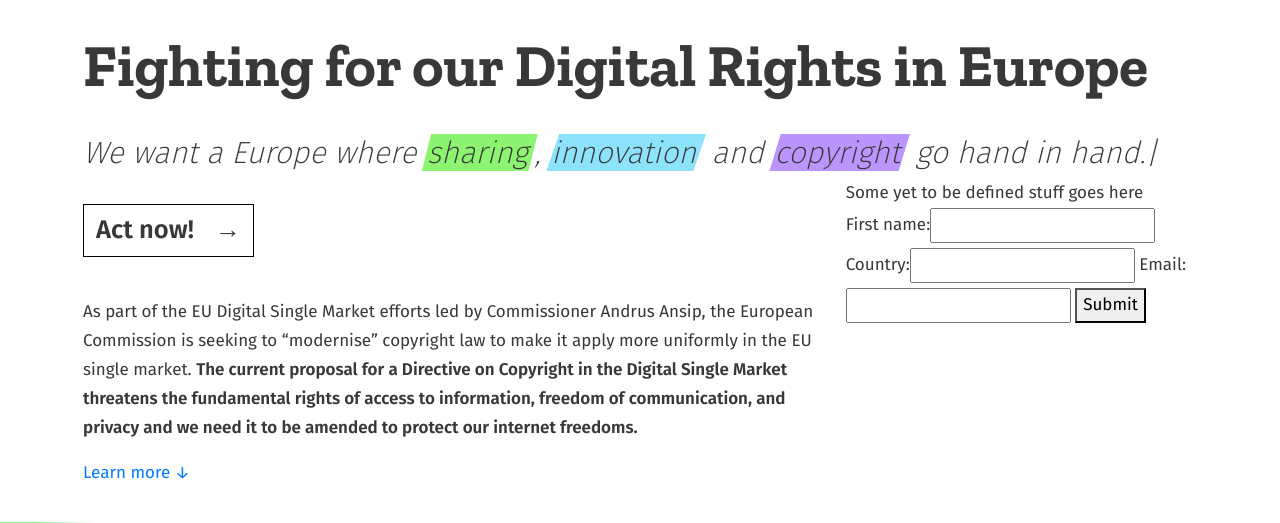
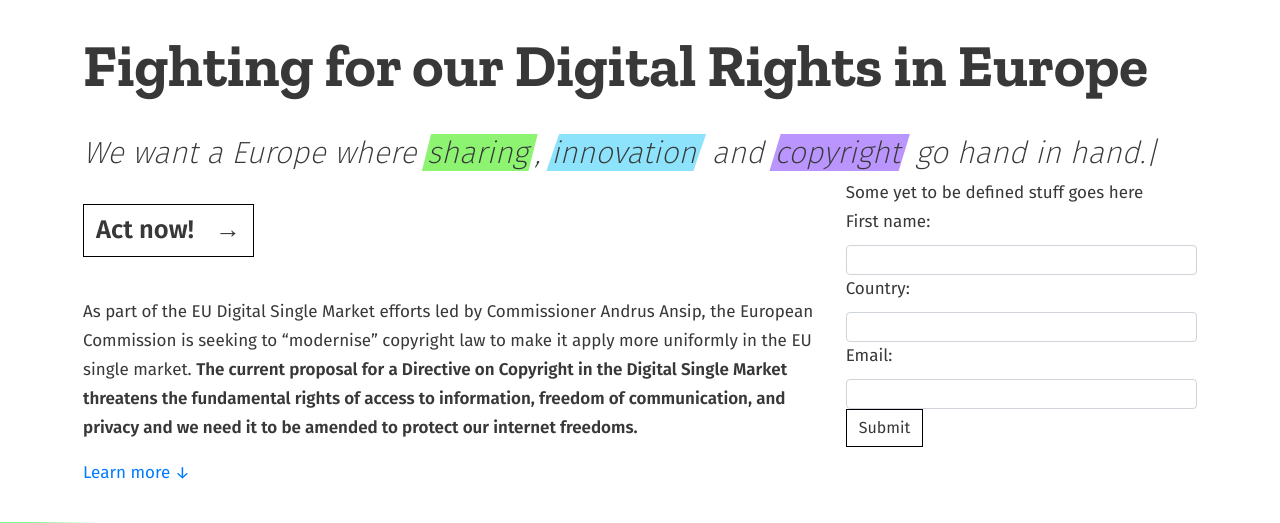
Before and after one commit to copyfighters/copyfighters, a Django app: page / in a window 1280 px wide. Shown: the top 523 px of the page. Run offline with Django 3.2, Linux system fonts and the light colour scheme; style sheets or scripts are compiled from the project's sources; some libraries are stand-ins or nearby versions; some web fonts are replaced.

Commit message:
Prettify forms a bit

```diff
--- a/sass/_elements.scss
+++ b/sass/_elements.scss
@@ -24,10 +24,21 @@ h3 {
 	font-weight: 300;
 }
 
-.btn, .btn-default {
+button, input[type=button], input[type=submit] {
+	@extend .btn;
+	@extend .btn-default;
+}
+
+input:not([type=submit], [type=button]) {
+	@extend .form-control;
+
+	padding: 2px 5px;
+}
+
+.btn, .btn-default, input, textarea, select {
 	background: rgba(0,0,0,0);
 	text-shadow: none;
-	cursor: pointer;
+	min-height: 30px;
 
 	&, &:hover {
 		color: $main-text-color;
@@ -39,6 +50,10 @@ h3 {
 			radius: 0;
 		}
 	}
+}
+
+.btn, .btn-default {
+	cursor: pointer;
 
 	&:hover {
 		background: rgba(0, 0, 0, 0.1);
--- a/sass/main.scss
+++ b/sass/main.scss
@@ -24,6 +24,8 @@ body {
 	-webkit-text-size-adjust: 100%;
 	font-variant-ligatures: discretionary-ligatures;
 	-webkit-font-variant-ligatures: discretionary-ligatures;
+
+	box-sizing: border-box !important;
 }
 
 p.browserupgrade {
--- a/templates/index.html
+++ b/templates/index.html
@@ -10,7 +10,7 @@
 			<span id='subtitle'></span>
 		</div>
 		<div class="col-md-8">
-			<p><button class='btn btn-default get-involved-btn'>{% trans 'Act now!' %} <span>→</span></button></p>
+			<p><button class='get-involved-btn'>{% trans 'Act now!' %} <span>→</span></button></p>
 			<p>{% blocktrans %}As part of the EU Digital Single Market efforts led by Commissioner Andrus Ansip, the European Commission is seeking to “modernise” copyright law to make it apply more uniformly in the EU single market. <b>The current proposal for a Directive on Copyright in the Digital Single Market threatens the fundamental rights of access to information, freedom of communication, and privacy and we need it to be amended to protect our internet freedoms.</b>{% endblocktrans %}</p>
 
 			<a href='#facts' id='learnmore-link'>Learn more ↓</a>
```
